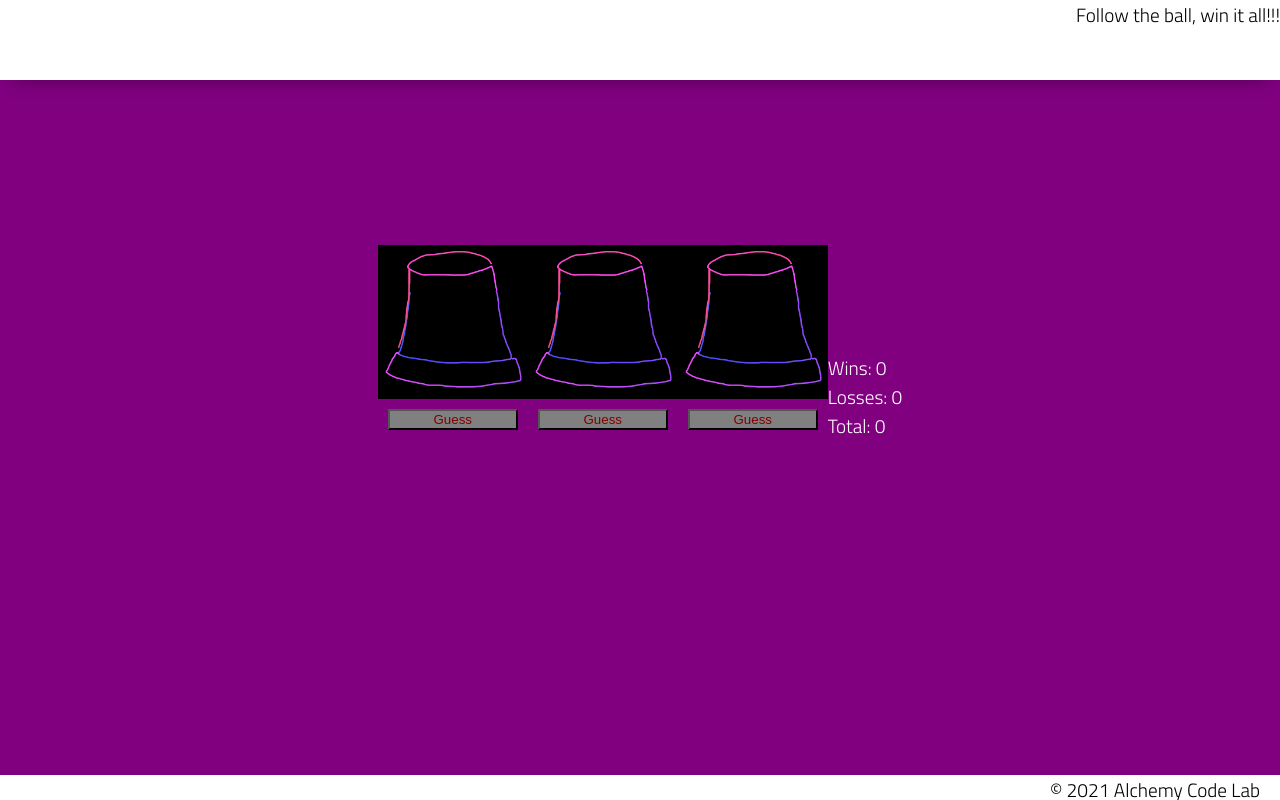
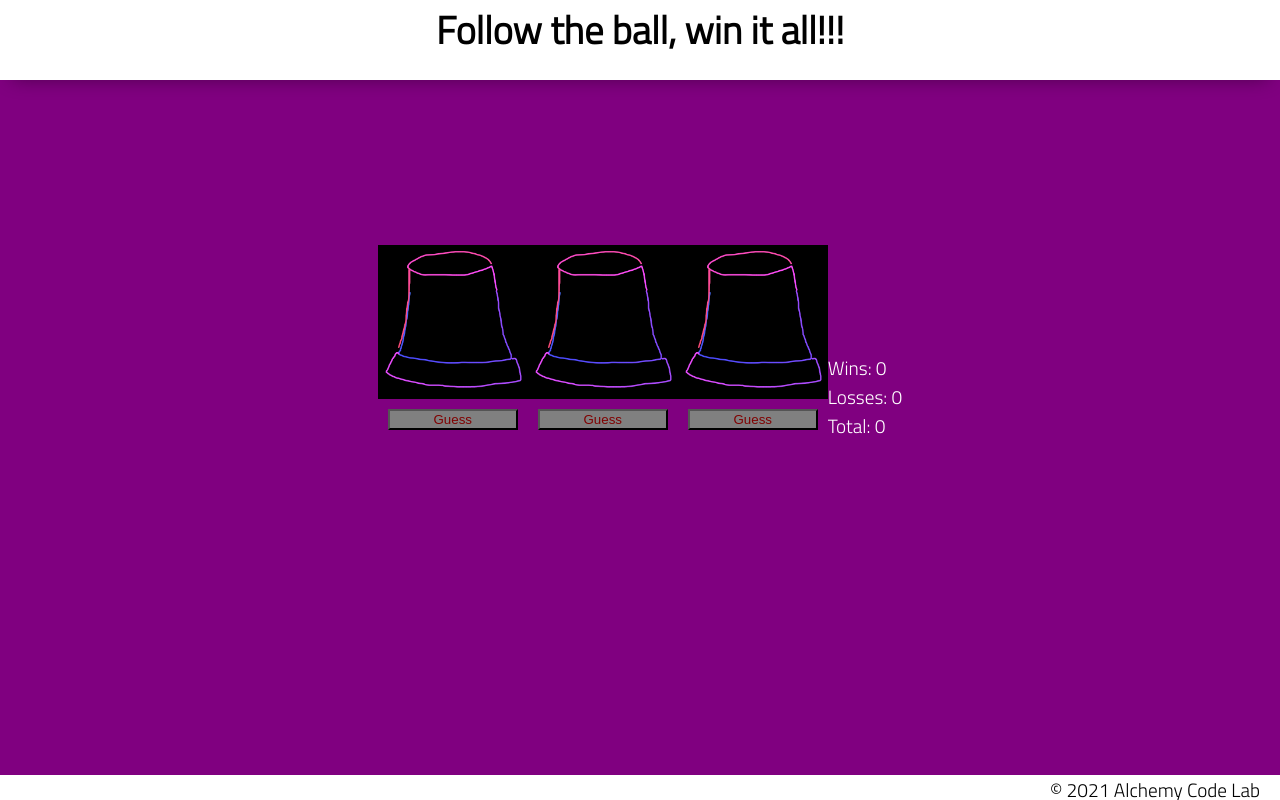
Before and after one commit to Sam-Melius/Cup-Game, a plain HTML site: page index.html in a window 1280 px wide. Drawn offline with Linux system fonts and the light colour scheme.

Commit message:
new-follow

```diff
--- a/styles/style.css
+++ b/styles/style.css
@@ -57,11 +57,12 @@ section {
 
 header {
     display: flex;
-    justify-content: flex-end;
+    justify-content: center;
     background-color: var(--color3);
     height: var(--header-height);
     box-shadow: var(--shadow);
-
+    font-size: 2em;
+    font-weight: bolder;
 }
 
 h2 {
```
Also changed, not shown: app.js (indentation only).
